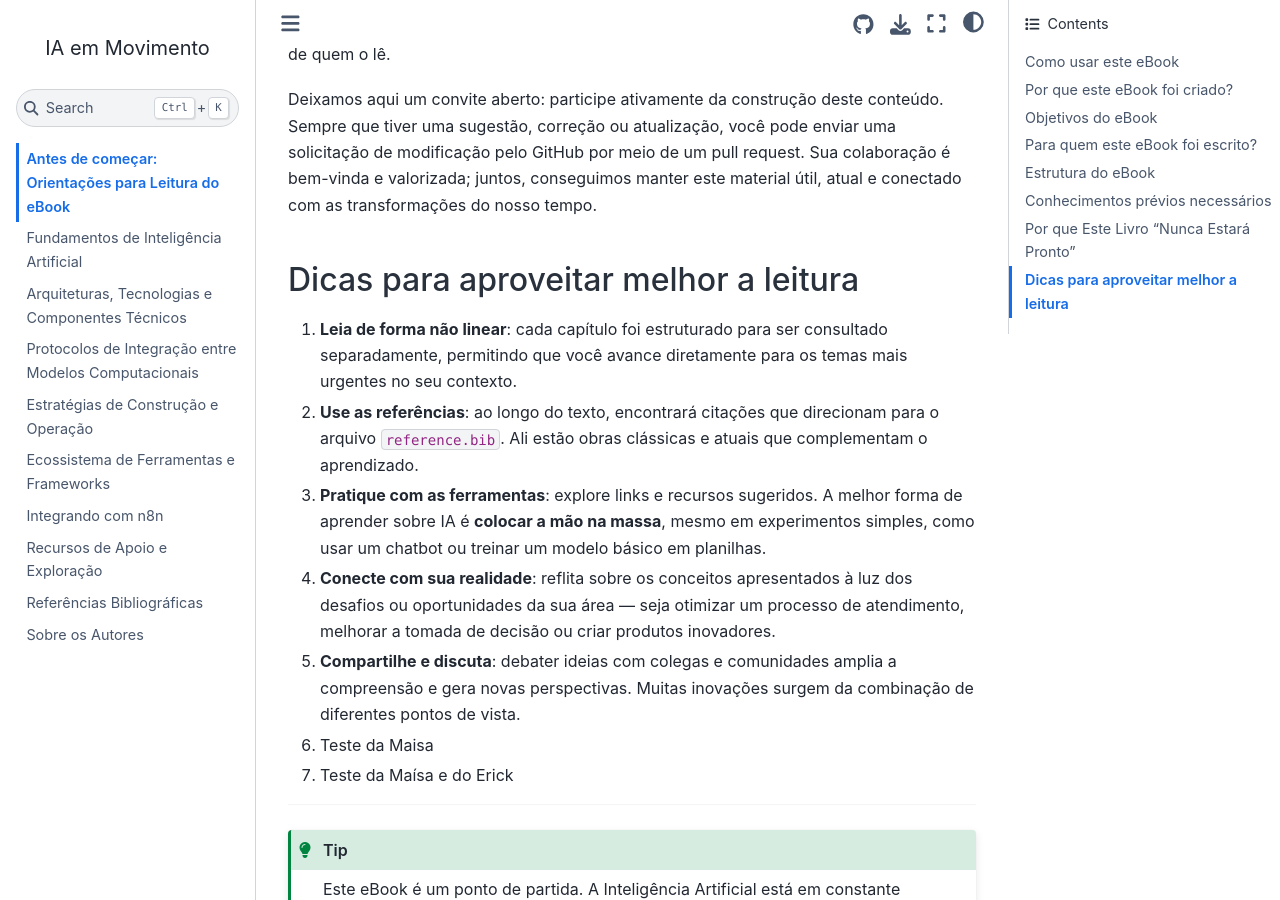
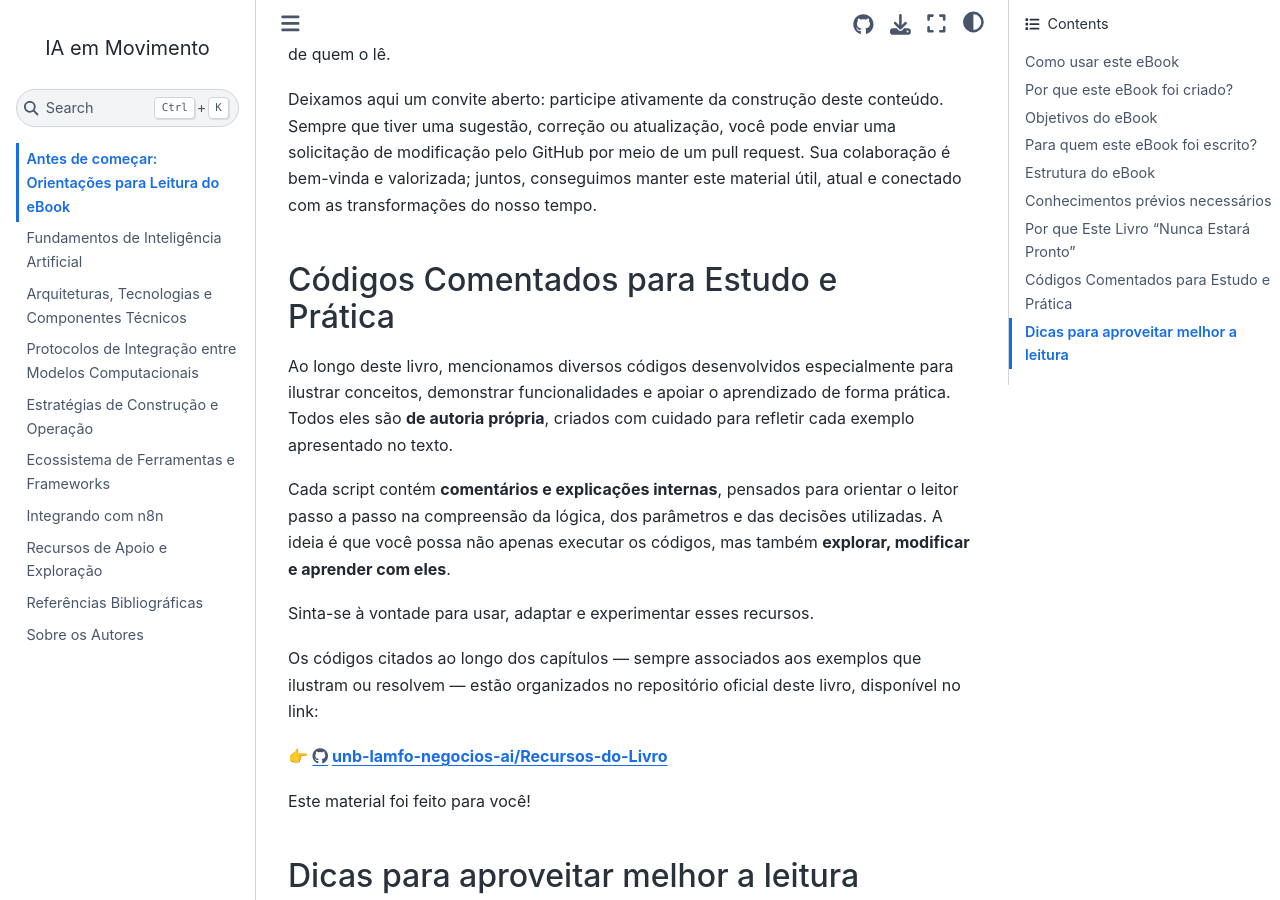
Before and after one commit to unb-lamfo-negocios-ai/LivroIAemMovimento, a Jupyter Book: the page built from capitulos/capComoUsarEsteEbook.md, in a window 1280 px wide and 900 px high, scrolled down 4185 px. Built offline with Jupyter Book 1.0.4 settings and Sphinx 7.4.7 and the Sphinx Book theme 1.1.4, drawn with Linux system fonts in a browser that asks for light colours; cross-references to code outside the pages are shown as plain code.

Commit message:
Update capComoUsarEsteEbook.md

```diff
--- a/capitulos/capComoUsarEsteEbook.md
+++ b/capitulos/capComoUsarEsteEbook.md
@@ -99,6 +99,19 @@ Por isso, não o enxergamos como uma obra fechada, mas como um ponto de partida
 
 Deixamos aqui um convite aberto: participe ativamente da construção deste conteúdo. Sempre que tiver uma sugestão, correção ou atualização, você pode enviar uma solicitação de modificação pelo GitHub por meio de um pull request. Sua colaboração é bem-vinda e valorizada; juntos, conseguimos manter este material útil, atual e conectado com as transformações do nosso tempo.
 
+## Códigos Comentados para Estudo e Prática
+
+Ao longo deste livro, mencionamos diversos códigos desenvolvidos especialmente para ilustrar conceitos, demonstrar funcionalidades e apoiar o aprendizado de forma prática. Todos eles são **de autoria própria**, criados com cuidado para refletir cada exemplo apresentado no texto.
+
+Cada script contém **comentários e explicações internas**, pensados para orientar o leitor passo a passo na compreensão da lógica, dos parâmetros e das decisões utilizadas. A ideia é que você possa não apenas executar os códigos, mas também **explorar, modificar e aprender com eles**.
+
+Sinta-se à vontade para usar, adaptar e experimentar esses recursos.
+
+Os códigos citados ao longo dos capítulos — sempre associados aos exemplos que ilustram ou resolvem — estão organizados no repositório oficial deste livro, disponível no link:
+
+👉 **https://github.com/unb-lamfo-negocios-ai/Recursos-do-Livro**
+
+Este material foi feito para você!
 
 
 ## Dicas para aproveitar melhor a leitura
```
